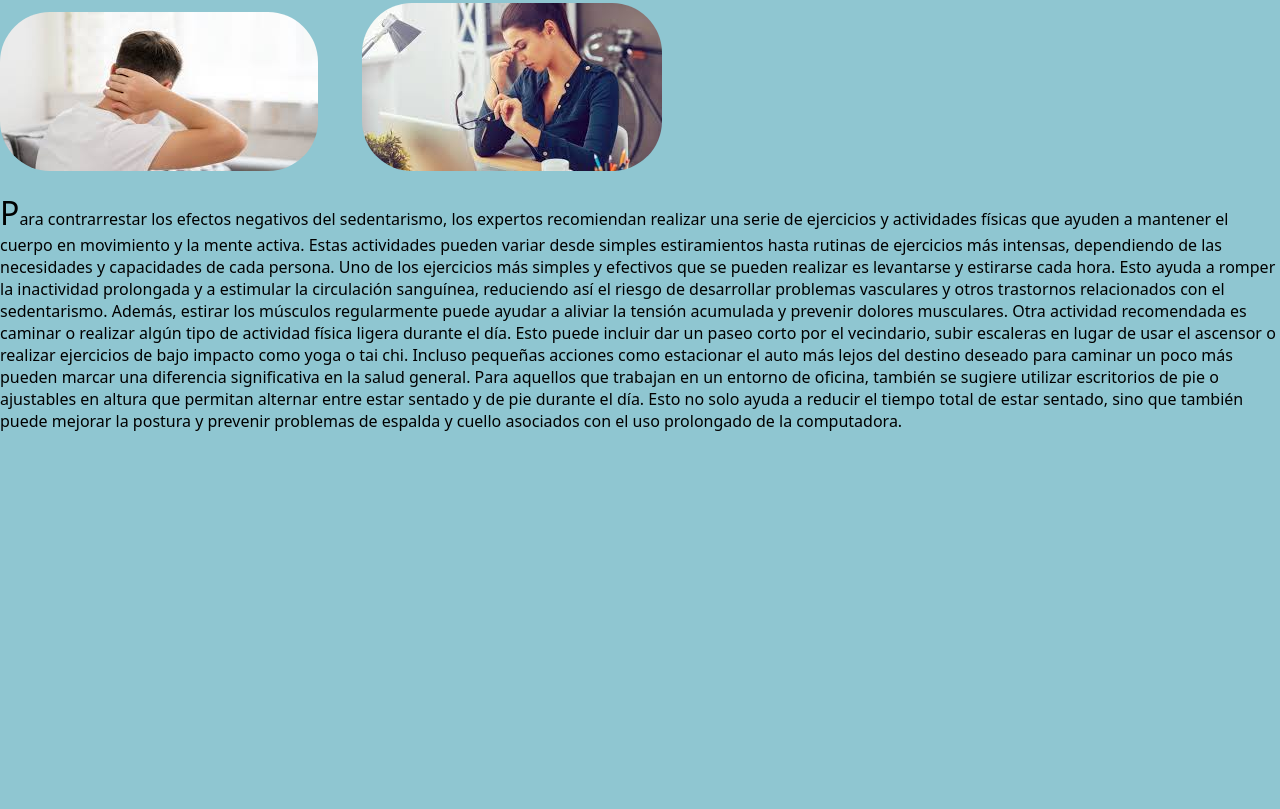
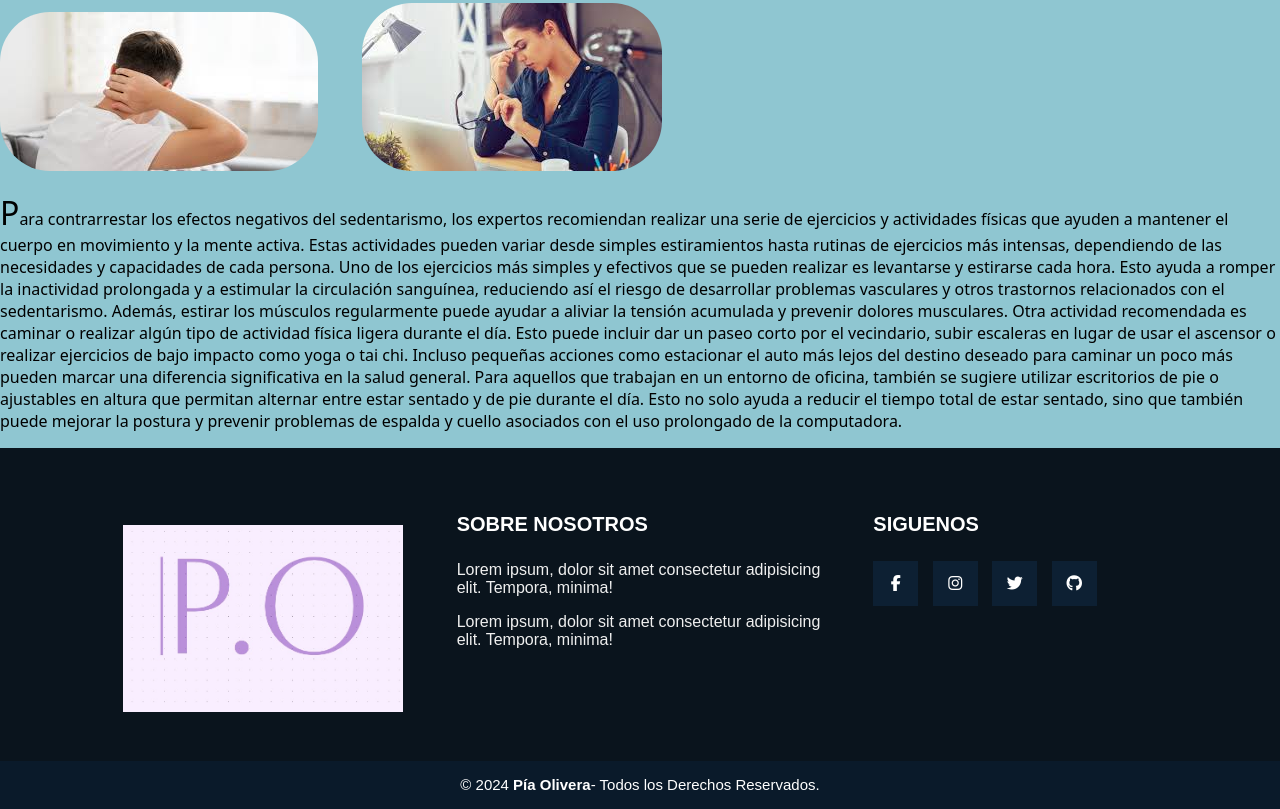
Before and after one commit to piaolivera/js, a plain HTML site: page probando-landing-page.html in a window 1280 px wide. Shown: the part 862-1671 px from the top of the page. Before the commit the page ends 1310 px from the top, so only its background shows below. Drawn offline with Linux system fonts and the light colour scheme; a web font is replaced by a local one.

Commit message:
Footer
Agregamos el footer

```diff
--- a/probando-landing-page.html
+++ b/probando-landing-page.html
@@ -4,6 +4,7 @@
     <meta charset="UTF-8">
     <meta name="viewport" content="width=device-width, initial-scale=1.0">
     <link rel="stylesheet" href="style.css">
+    <script src="https://kit.fontawesome.com/4df68c683a.js" crossorigin="anonymous"></script>
     <title>SOBRE MI</title>
 </head>
 <body>
@@ -54,6 +55,35 @@ Otra actividad recomendada es caminar o realizar algún tipo de actividad físic
 Para aquellos que trabajan en un entorno de oficina, también se sugiere utilizar escritorios de pie o ajustables en altura que permitan alternar entre estar sentado y de pie durante el día. Esto no solo ayuda a reducir el tiempo total de estar sentado, sino que también puede mejorar la postura y prevenir problemas de espalda y cuello asociados con el uso prolongado de la computadora.
      </p>
 
-    </body>
+     <footer class="pie-pagina">
+        <div class="grupo-1">
+            <div class="box">
+                <figure>
+                    <a href="#">
+                        <img src="/IMG/logo.jpg" alt="Logo">
+                    </a>
+                </figure>
+            </div>
+            <div class="box">
+                <h3>SOBRE NOSOTROS</h3>
+                <p>Lorem ipsum, dolor sit amet consectetur adipisicing elit. Tempora, minima!</p>
+                <p>Lorem ipsum, dolor sit amet consectetur adipisicing elit. Tempora, minima!</p>
+            </div>
+            <div class="box">
+                <h3>SIGUENOS</h3>
+                <div class="red-social">
+                    <a href="#" class="fa fa-facebook"> </a>
+                    <a href="#" class="fa fa-instagram"></a>
+                    <a href="#" class="fa fa-twitter"></a>
+                    <a href="#" class="fa fa-github"></a>
+                </div>
+            </div>
+        </div>
+
+        <div class="grupo-2">
+            <small>&copy; 2024 <b>Pía Olivera</b>- Todos los Derechos Reservados.</small>
+        </div>
+     </footer>
+
 </body>
 </html>
--- a/style.css
+++ b/style.css
@@ -1,3 +1,6 @@
+@import url('https://fonts.googleapis.com/css2?family=TU-FUENTE');
+
+
 header{
     display: flex;
     min-height: 70px;
@@ -83,3 +86,70 @@ h2{
     text-align: left;
     max-width: 80%;
 }
+
+/*::::: Pie de Pagina */
+.pie-pagina{
+    width: 100%;
+    background-color: #0a141d;
+}
+.pie-pagina .grupo-1{
+    width: 100%;
+    max-width: 1200px;
+    margin: auto;
+    display: grid; /*nos arma en 3 columnas*/
+    grid-template-columns: repeat(3,1fr);
+    grid-gap: 50px;
+    padding: 45px 0px;
+}
+.pie-pagina .grupo-1 .box figure{
+    width: 100%;
+    height: 100%;
+    display: flex;
+    justify-content: center;
+    align-items: center;
+}
+.pie-pagina .grupo-1 .box figure img{
+    width: 280px; /*tamaño de la imagen*/
+}
+.pie-pagina .grupo-1 .box h3{
+    color: #fff;
+    margin-bottom: 25px;
+    font-size: 20px;
+}
+.pie-pagina .grupo-1 .box p{
+    color: #efefef;
+    margin-bottom: 10px;
+}
+.pie-pagina .grupo-1 .red-social a{
+    display: inline-block;
+    text-decoration: none;
+    width: 45px;
+    height: 45px;
+    line-height: 45px;
+    color: #fff;
+    margin-right: 10px;
+    background-color: #0d2033;
+    text-align: center;
+    transition: all 300ms ease;
+}
+.pie-pagina .grupo-1 .red-social a:hover{
+    color: aqua ;
+}
+.pie-pagina .grupo-2{
+    background-color: #0a1a2a;
+    padding: 15px 10px;
+    text-align: center;
+    color: #fff;
+}
+.pie-pagina .grupo-2 small{
+    font-size: 15px;
+}
+@media screen and (max-width:800px){
+    .pie-pagina .grupo-1{
+        width: 90%;
+        grid-template-columns: repeat(1,1fr);
+        grid-gap: 30px;
+        padding: 35px 0px;
+    }
+
+}
```
